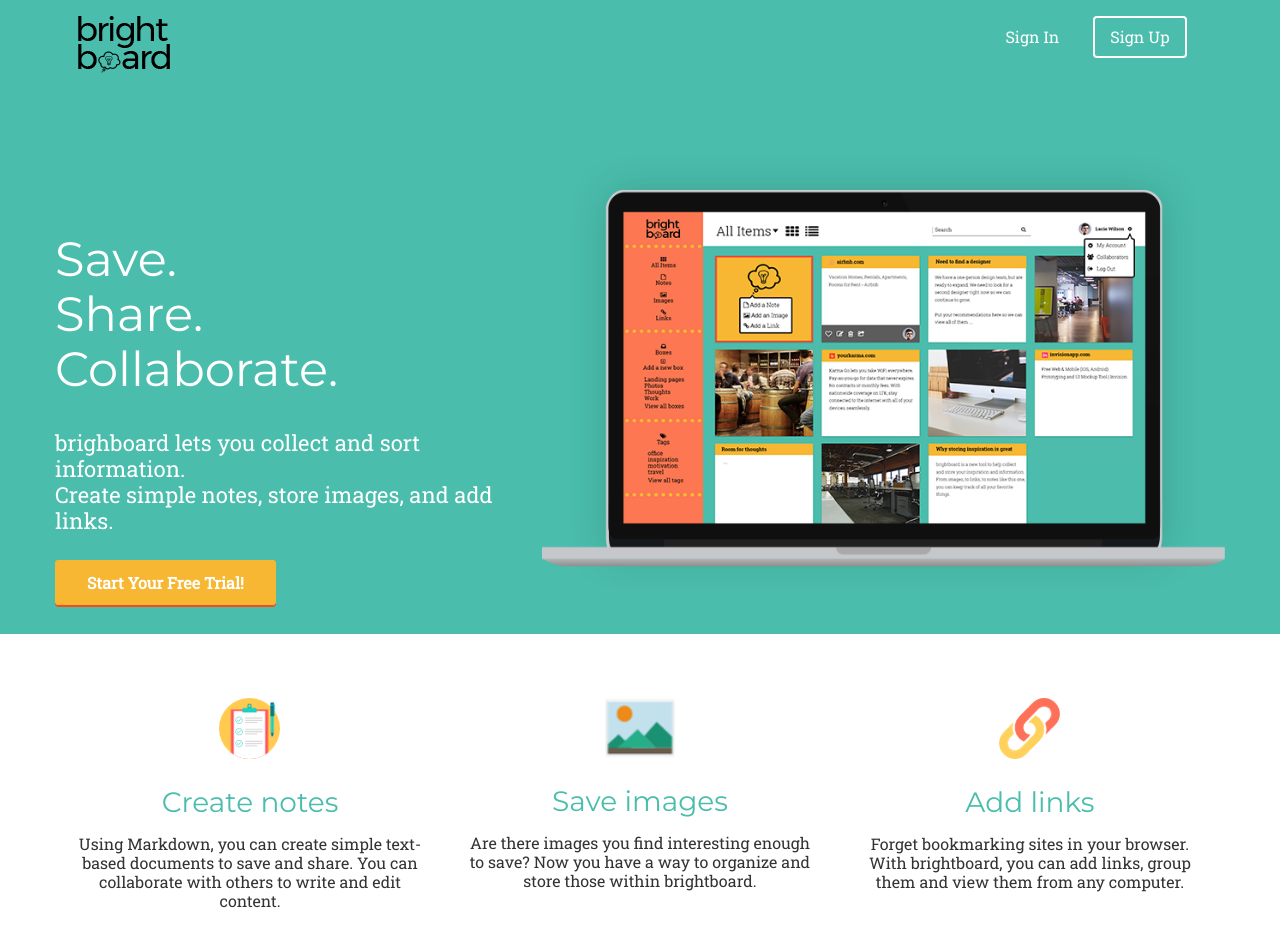
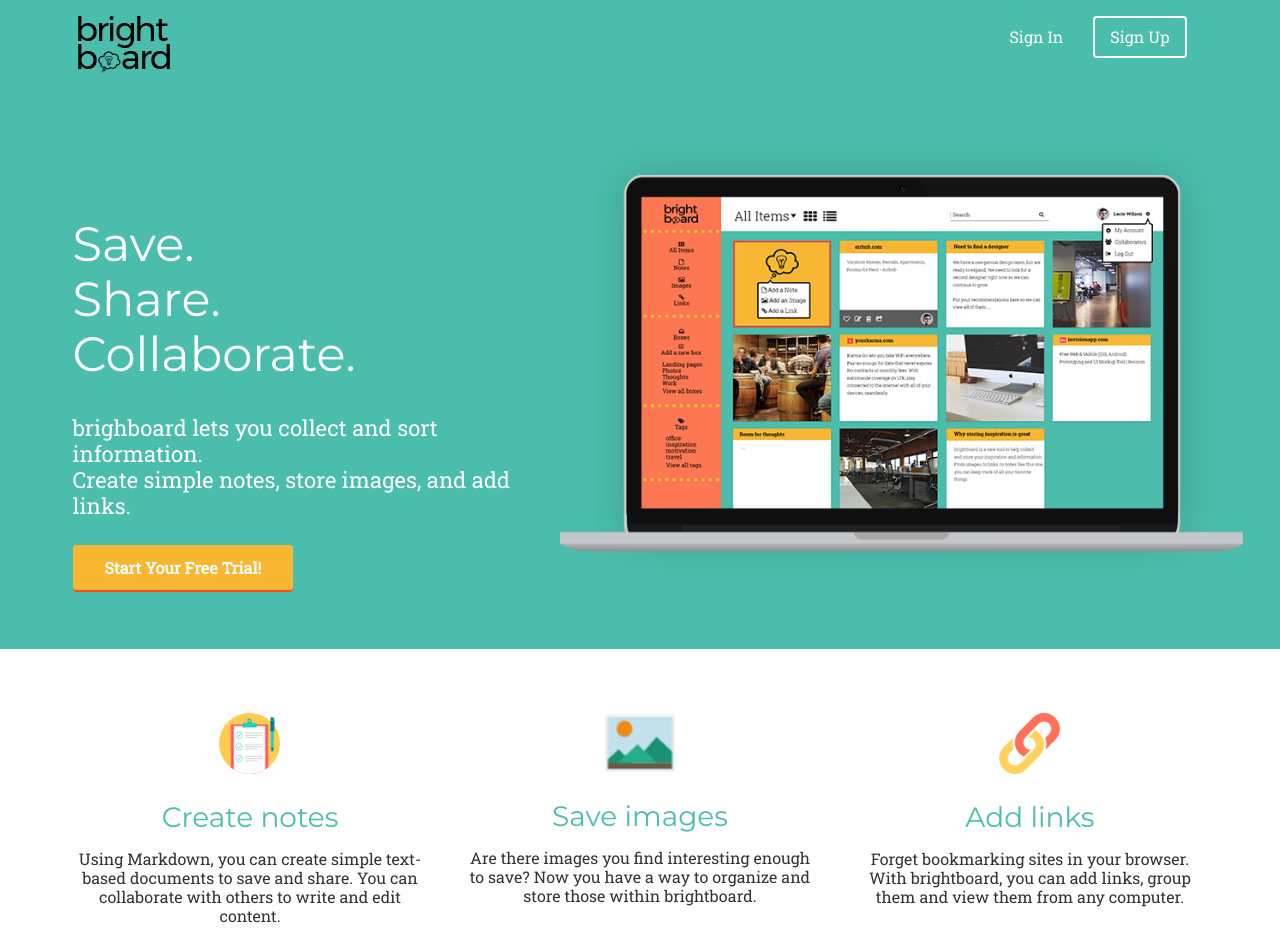
Before and after one commit to laciewils/Brightboard, a plain HTML site: page index.html in a window 1280 px wide. Shown: the top 944 px of the page. Drawn offline with Linux system fonts and the light colour scheme.

Commit message:
Homepage styling two completed

```diff
--- a/css/style.css
+++ b/css/style.css
@@ -86,10 +86,12 @@ header nav {
   padding: 1em 0;
 }
 header nav ul {
-  display: inline;
+  display: flex;
   float: right;
   margin: 0;
   text-align: right;
+  justify-content: center;
+  align-items: center;
 }
 header nav ul > li {
   display: inline-block;
@@ -116,8 +118,10 @@ header .hero {
   align-items: end;
   display: grid;
   grid-gap: 2rem;
-  padding: 10px 15px;
   position: relative;
+  padding-left: 50px;
+  padding-bottom: 40px;
+  margin-top: -15px;
 }
 @media screen and (min-width: 600px) {
   header .hero {
@@ -142,6 +146,7 @@ header .hero p {
 }
 header .hero img {
   max-width: 100%;
+  padding-top: 10px;
 }
 
 
```
Also changed, not shown: images/home-page-bubble.png (added), images/search-bar.png (added).
